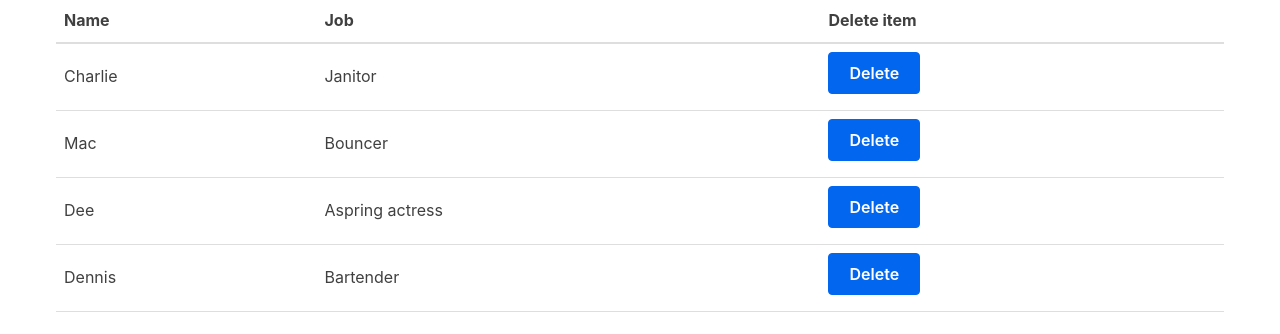
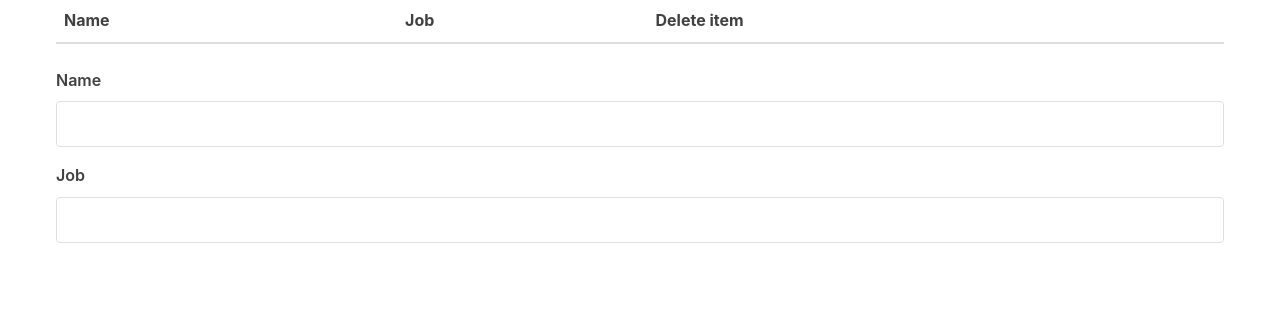
Before and after one commit to jhagendoornCP/307-init-app, a React (Vite) app in the folder packages/react-frontend/: page / in a window 1280 px wide. Shown: the top 334 px of the page. Built offline with nearby package versions, Linux system fonts and the light colour scheme.

Commit message:
form and myapp!

```diff
--- /dev/null
+++ b/packages/react-frontend/src/Form.tsx
@@ -0,0 +1,38 @@
+// src/Form.jsx
+import React, { useState } from "react";
+
+function Form() {
+  const [person, setPerson] = useState({
+    name: "",
+    job: "",
+  });
+
+  // Add the following code to src/Form.jsx
+  function handleChange(event) {
+    const { name, value } = event.target;
+    if (name === "job") setPerson({ name: person["name"], job: value });
+    else setPerson({ name: value, job: person["job"] });
+  }
+
+  return (
+    <form>
+      <label htmlFor="name">Name</label>
+      <input
+        type="text"
+        name="name"
+        id="name"
+        value={person.name}
+        onChange={handleChange}
+      />
+      <label htmlFor="job">Job</label>
+      <input
+        type="text"
+        name="job"
+        id="job"
+        value={person.job}
+        onChange={handleChange}
+      />
+    </form>
+  );
+}
+export default Form;
--- a/packages/react-frontend/src/MyApp.tsx
+++ b/packages/react-frontend/src/MyApp.tsx
@@ -1,25 +1,9 @@
 import React, { useState } from "react";
 import Table from "./Table";
+import Form from "./Form";
 
 function MyApp() {
-  const [characters, setCharacters] = useState([
-    {
-      name: "Charlie",
-      job: "Janitor"
-    },
-    {
-      name: "Mac",
-      job: "Bouncer"
-    },
-    {
-      name: "Dee",
-      job: "Aspring actress"
-    },
-    {
-      name: "Dennis",
-      job: "Bartender"
-    }
-  ]);
+  const [characters, setCharacters] = useState([]);
 
   function removeOneCharacter(index) {
     const updated = characters.filter((character, i) => {
@@ -34,6 +18,7 @@
         characterData={characters}
         removeCharacter={removeOneCharacter}
       />
+      <Form />
     </div>
   );
 }
```
